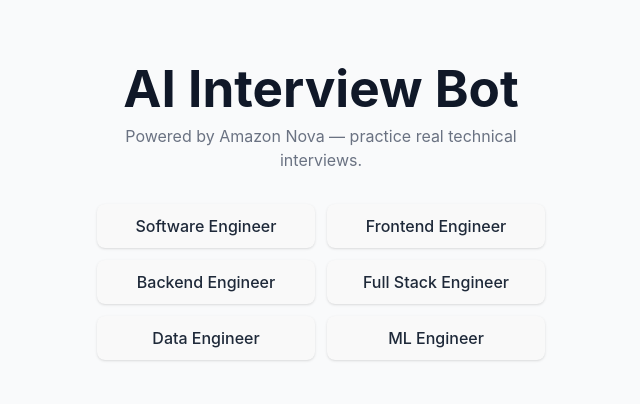
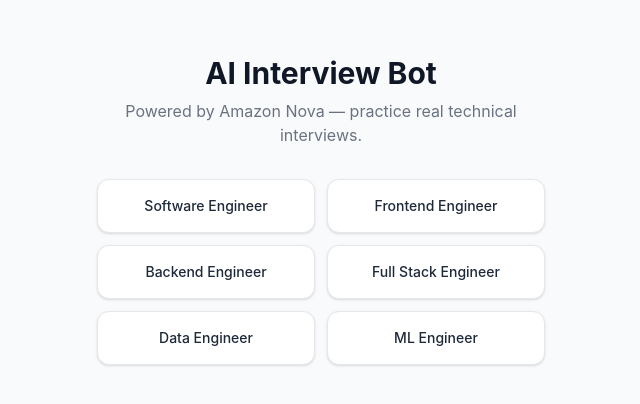
Before and after one commit to Ryaan101/AI-Interview-Bot-Amazon-Nova-AI-Hackathon-, a React app in the folder frontend/: page / in a window 1280 px wide. Shown: the part 174-578 px from the top of the page, without its empty margins (319-959 px from the left). Built offline with nearby package versions, Linux system fonts and the light colour scheme; the HTML template or start-up script is replaced by a standard one.

Commit message:
Updated theme to use Amazon orange color.

```diff
--- a/frontend/src/components/AnswerInput.jsx
+++ b/frontend/src/components/AnswerInput.jsx
@@ -56,7 +56,7 @@ export default function AnswerInput({ onSubmit, onEnd, loading }) {
           placeholder="Type your answer… (Enter to send, Shift+Enter for new line)"
           rows={2}
           className="flex-1 resize-none bg-gray-50 border border-gray-200 text-gray-900 placeholder-gray-400 rounded-xl
-                     px-4 py-3 text-sm focus:outline-none focus:ring-2 focus:ring-indigo-400
+                     px-4 py-3 text-sm focus:outline-none focus:ring-2 focus:ring-[#FF9900]
                      disabled:opacity-50"
         />
 
--- a/frontend/src/components/FinalReport.jsx
+++ b/frontend/src/components/FinalReport.jsx
@@ -7,7 +7,7 @@ function ScoreBar({ label, score }) {
       </div>
       <div className="w-full bg-gray-200 rounded-full h-2">
         <div
-          className="bg-indigo-500 h-2 rounded-full transition-all duration-500"
+          className="bg-[#FF9900] h-2 rounded-full transition-all duration-500"
           style={{ width: `${(score / 5) * 100}%` }}
         />
       </div>
@@ -20,7 +20,7 @@ function BulletList({ items }) {
     <ul className="space-y-1">
       {items.map((item, i) => (
         <li key={i} className="flex gap-2 text-sm text-gray-700">
-          <span className="text-indigo-400 mt-0.5">•</span>
+          <span className="text-[#FF9900] mt-0.5">•</span>
           <span>{item}</span>
         </li>
       ))}
@@ -41,7 +41,7 @@ export default function FinalReport({ report, role, onRestart }) {
 
         {overall_summary && (
           <div className="bg-white border border-gray-200 rounded-2xl p-5 mb-5 shadow-sm">
-            <h3 className="text-sm font-semibold uppercase tracking-wide text-indigo-600 mb-2">
+            <h3 className="text-sm font-semibold uppercase tracking-wide text-[#FF9900] mb-2">
               Summary
             </h3>
             <p className="text-sm text-gray-700 leading-relaxed">{overall_summary}</p>
@@ -50,7 +50,7 @@ export default function FinalReport({ report, role, onRestart }) {
 
         {scores && (
           <div className="bg-white border border-gray-200 rounded-2xl p-5 mb-5 shadow-sm">
-            <h3 className="text-sm font-semibold uppercase tracking-wide text-indigo-600 mb-4">
+            <h3 className="text-sm font-semibold uppercase tracking-wide text-[#FF9900] mb-4">
               Scores
             </h3>
             {Object.entries(scores).map(([key, val]) => (
--- a/frontend/src/components/MessageBubble.jsx
+++ b/frontend/src/components/MessageBubble.jsx
@@ -7,7 +7,7 @@ export default function MessageBubble({ message }) {
         className={`max-w-[75%] rounded-2xl px-4 py-3 text-sm leading-relaxed whitespace-pre-wrap
           ${isAI
             ? 'bg-white border border-gray-200 text-gray-800 rounded-tl-sm shadow-sm'
-            : 'bg-indigo-600 text-white rounded-tr-sm'
+            : 'bg-[#FF9900] text-white rounded-tr-sm'
           }`}
       >
         {message.text}
--- a/frontend/src/components/RoleSelector.jsx
+++ b/frontend/src/components/RoleSelector.jsx
@@ -22,8 +22,8 @@ export default function RoleSelector({ onStart, loading }) {
               key={role}
               onClick={() => onStart(role)}
               disabled={loading}
-              className="bg-white border border-gray-200 text-gray-800 hover:bg-indigo-600 hover:text-white hover:border-indigo-600 disabled:opacity-50 disabled:cursor-not-allowed
-                         transition-colors duration-150 rounded-xl py-4 px-3 text-sm font-medium text-center shadow-sm"
+              className="bg-white border border-gray-200 text-gray-800 hover:text-white hover:border-[#FF9900] disabled:opacity-50 disabled:cursor-not-allowed
+                         transition-colors duration-150 rounded-xl py-4 px-3 text-sm font-medium text-center shadow-sm btn-orange-hover"
             >
               {role}
             </button>
--- a/frontend/src/index.css
+++ b/frontend/src/index.css
@@ -12,45 +12,12 @@
   cursor: not-allowed;
 }
 
+.btn-orange-hover:hover:not(:disabled) {
+  background-color: #FF9900;
+}
+
 body {
   margin: 0;
   min-width: 320px;
   min-height: 100vh;
 }
-
-h1 {
-  font-size: 3.2em;
-  line-height: 1.1;
-}
-
-button {
-  border-radius: 8px;
-  border: 1px solid transparent;
-  padding: 0.6em 1.2em;
-  font-size: 1em;
-  font-weight: 500;
-  font-family: inherit;
-  background-color: #1a1a1a;
-  cursor: pointer;
-  transition: border-color 0.25s;
-}
-button:hover {
-  border-color: #646cff;
-}
-button:focus,
-button:focus-visible {
-  outline: 4px auto -webkit-focus-ring-color;
-}
-
-@media (prefers-color-scheme: light) {
-  :root {
-    color: #213547;
-    background-color: #ffffff;
-  }
-  a:hover {
-    color: #747bff;
-  }
-  button {
-    background-color: #f9f9f9;
-  }
-}
```
